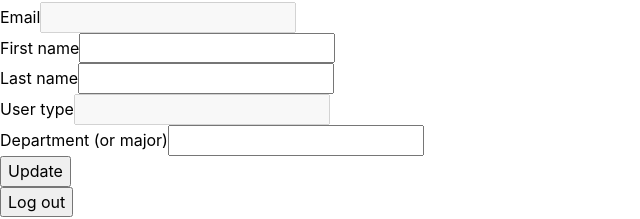
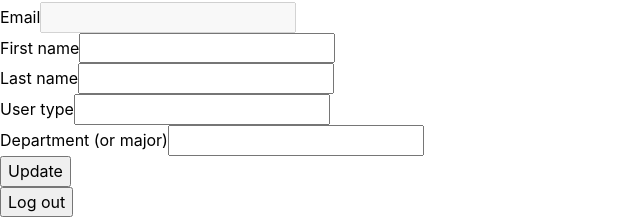
Before and after one commit to erenakgunduz/TAvionix-app, a Next.js app: page /account in a window 1280 px wide. Shown: the part 123-342 px from the top of the page, without its empty margins (0-640 px from the left). Built offline with nearby package versions, Linux system fonts and the light colour scheme; no server answers.

Commit message:
Update AccountForm.tsx
will refactor later

```diff
--- a/components/AccountForm/AccountForm.tsx
+++ b/components/AccountForm/AccountForm.tsx
@@ -16,6 +16,7 @@ export default function AccountForm({ session }: { session: Session | null }) {
   const [last_name, setLastName] = useState<string | null>(null);
   const [profile_type, setProfileType] = useState<string | null>(null);
   const [department, setDepartment] = useState<string | null>(null);
+  const [typeEmpty, setTypeEmpty] = useState<boolean>(true);
   const user = session?.user;
 
   const getProfile = useCallback(async () => {
@@ -36,6 +37,7 @@ export default function AccountForm({ session }: { session: Session | null }) {
         setFirstName(data.first_name);
         setLastName(data.last_name);
         setProfileType(data.profile_type);
+        if (data.profile_type) setTypeEmpty(false);
         setDepartment(data.department);
       }
     } catch (error) {
@@ -110,7 +112,7 @@ export default function AccountForm({ session }: { session: Session | null }) {
           type="text"
           value={profile_type || ''}
           onChange={(e) => setProfileType(e.target.value)}
-          disabled
+          disabled={!typeEmpty}
         />
       </div>
       <div>
```
